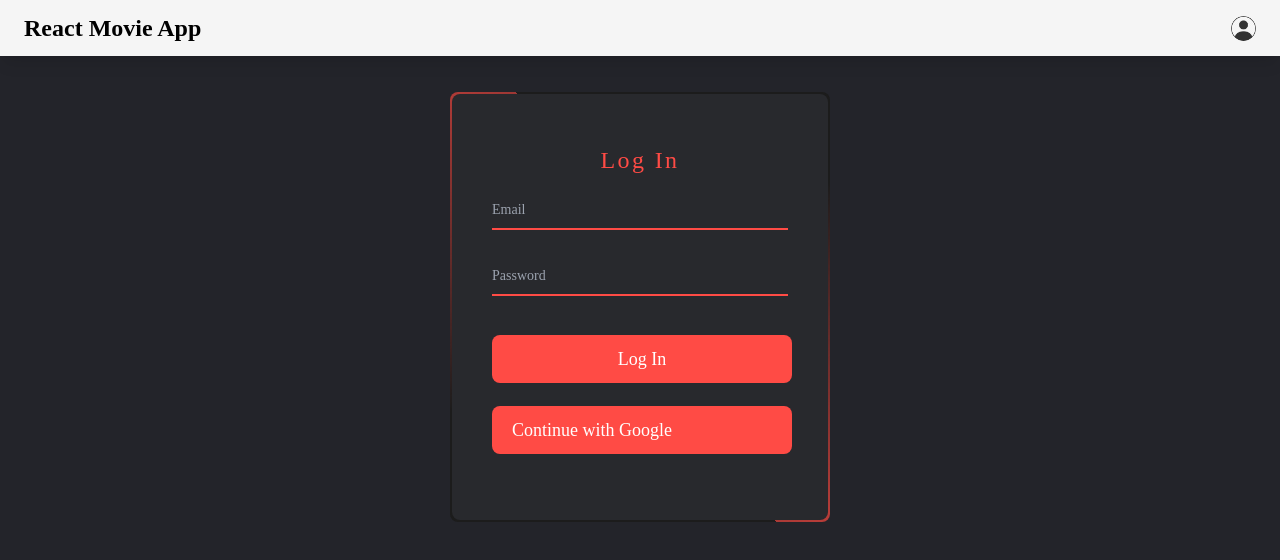
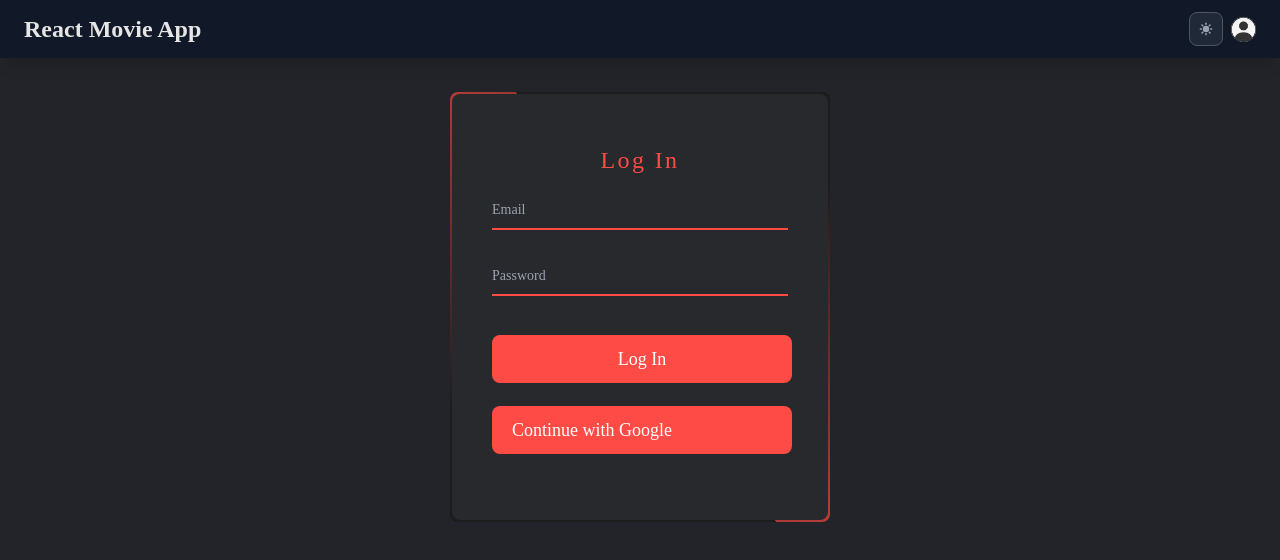
Before and after one commit to busratok/movie-app, a React (Create React App) app: page /login in a window 1280 px wide. Shown: the top 560 px of the page. Built offline with nearby package versions, Linux system fonts and the light colour scheme; no server answers; what tw-elements would draw is missing.

Commit message:
Dark mode and videosection are added

```diff
--- a/src/components/Navbar.jsx
+++ b/src/components/Navbar.jsx
@@ -2,6 +2,7 @@ import { useContext } from "react";
 import { Link } from "react-router-dom";
 import avatar from "../assets/icons/avatar.png";
 import { AuthContext } from "../context/AuthContext";
+import Switch from "./Switch";
 
 const Navbar = () => {
   const { currentUser, logOut } = useContext(AuthContext);
@@ -23,7 +24,7 @@ const Navbar = () => {
             {currentUser && (
               <h5 className="mr-2 capitalize">{currentUser.displayName}</h5>
             )}
-
+            <Switch />
             <div className="relative" data-te-dropdown-ref="">
               <span
                 className="hidden-arrow flex items-center whitespace-nowrap transition duration-150 ease-in-out motion-reduce:transition-none"
--- /dev/null
+++ b/src/components/Switch.jsx
@@ -0,0 +1,51 @@
+import React, { useState } from "react";
+
+const Switch = () => {
+  const [darkMode, setDarkMode] = useState(true);
+
+  if (darkMode) {
+    document.documentElement.classList.add("dark");
+  } else {
+    document.documentElement.classList.remove("dark");
+  }
+  return (
+    <div className="flex col-span-1 justify-end">
+      <button
+        type="button"
+        title="Toggle dark/light mode"
+        onClick={() => setDarkMode(!darkMode)}
+        className="flex items-center p-2 mr-2 text-xs font-medium text-gray-700 bg-white rounded-lg border border-gray-200 toggle-dark-state-example hover:bg-gray-100 hover:text-blue-700 focus:z-10 focus:ring-2 focus:ring-gray-300 dark:focus:ring-gray-500 dark:bg-gray-800 focus:outline-none dark:text-gray-400 dark:border-gray-600 dark:hover:text-white dark:hover:bg-gray-700"
+      >
+        {darkMode ? (
+          <svg
+            aria-hidden="true"
+            icon="sun"
+            className="w-4 h-4"
+            fill="currentColor"
+            viewBox="0 0 20 20"
+            xmlns="http://www.w3.org/2000/svg"
+          >
+            <path
+              d="M10 2a1 1 0 011 1v1a1 1 0 11-2 0V3a1 1 0 011-1zm4 8a4 4 0 11-8 0 4 4 0 018 0zm-.464 4.95l.707.707a1 1 0 001.414-1.414l-.707-.707a1 1 0 00-1.414 1.414zm2.12-10.607a1 1 0 010 1.414l-.706.707a1 1 0 11-1.414-1.414l.707-.707a1 1 0 011.414 0zM17 11a1 1 0 100-2h-1a1 1 0 100 2h1zm-7 4a1 1 0 011 1v1a1 1 0 11-2 0v-1a1 1 0 011-1zM5.05 6.464A1 1 0 106.465 5.05l-.708-.707a1 1 0 00-1.414 1.414l.707.707zm1.414 8.486l-.707.707a1 1 0 01-1.414-1.414l.707-.707a1 1 0 011.414 1.414zM4 11a1 1 0 100-2H3a1 1 0 000 2h1z"
+              fillRule="evenodd"
+              clipRule="evenodd"
+            />
+          </svg>
+        ) : (
+          <svg
+            aria-hidden="true"
+            icon="moon"
+            className="w-4 h-4"
+            fill="currentColor"
+            viewBox="0 0 20 20"
+            xmlns="http://www.w3.org/2000/svg"
+          >
+            <path d="M17.293 13.293A8 8 0 016.707 2.707a8.001 8.001 0 1010.586 10.586z" />
+          </svg>
+        )}
+      </button>
+    </div>
+  );
+};
+
+export default Switch;
--- /dev/null
+++ b/src/components/VideoSection.jsx
@@ -0,0 +1,23 @@
+import React from "react";
+
+const VideoSection = ({ videoKey }) => {
+  return (
+    <div className="w-10/12 md:w-3/5 mx-auto my-3">
+      <div
+        className="embed-responsive embed-responsive-16by9 relative w-full overflow-hidden rounded-xl"
+        style={{ paddingTop: "56.25%" }}
+      >
+        <iframe
+          className="embed-responsive-item absolute top-0 right-0 bottom-0 left-0 h-full w-full"
+          src={`https://www.youtube.com/embed/${videoKey}?autoplay=1&mute=1`}
+          allowFullScreen
+          title="YouTube video"
+          data-gtm-yt-inspected-2340190_699="true"
+          id={240632615}
+        />
+      </div>
+    </div>
+  );
+};
+
+export default VideoSection;
--- a/src/context/AuthContext.js
+++ b/src/context/AuthContext.js
@@ -3,12 +3,17 @@ import { auth } from "../auth/firebase";
 import {
   createUserWithEmailAndPassword,
   onAuthStateChanged,
+  sendPasswordResetEmail,
   signInWithEmailAndPassword,
   signOut,
   updateProfile,
 } from "firebase/auth";
 import { GoogleAuthProvider, signInWithPopup } from "firebase/auth";
-import { toastErrorNotify, toastSuccessNotify } from "../helpers/ToastNotify";
+import {
+  toastErrorNotify,
+  toastSuccessNotify,
+  toastWarnNotify,
+} from "../helpers/ToastNotify";
 import { useNavigate } from "react-router-dom";
 
 export const AuthContext = createContext();
@@ -81,8 +86,13 @@ const AuthContextProvider = ({ children }) => {
   const logOut = () => {
     signOut(auth);
   };
-
-  const values = { createUser, signUpProvider, signIn, logOut, currentUser };
+  const values = {
+    createUser,
+    signUpProvider,
+    signIn,
+    logOut,
+    currentUser,
+  };
   return <AuthContext.Provider value={values}>{children}</AuthContext.Provider>;
 };
 
--- a/src/pages/Login.jsx
+++ b/src/pages/Login.jsx
@@ -18,7 +18,7 @@ const Login = () => {
   };
   console.log(info);
   return (
-    <div className="overflow-hidden flex-1 h-screen justify-center items-center bg-[#23242a] dark">
+    <div className="overflow-hidden flex-1 h-screen justify-center items-center  dark:bg-gray-dark-main">
       <div className={`form-container mt-[5vh] w-[380px] h-[430px]`}>
         <form onSubmit={handleSubmit}>
           <h2 className="text-red-main text-2xl font-[500] text-center tracking-[0.1em] mb-3">
@@ -48,6 +48,7 @@ const Login = () => {
             />
             <label htmlFor="floating_password">Password</label>
           </div>
+
           <button className="btn-danger" type="submit">
             Log In
           </button>
--- a/src/pages/Main.jsx
+++ b/src/pages/Main.jsx
@@ -29,7 +29,7 @@ const Main = () => {
     }
   };
   return (
-    <>
+    <div className="dark:bg-gray-dark-main">
       <form className="flex justify-center p-2" onSubmit={handleSubmit}>
         <input
           type="search"
@@ -58,7 +58,7 @@ const Main = () => {
         )}
         {movies.length === 0 && <h2>The movie can not be found</h2>}
       </div>
-    </>
+    </div>
   );
 };
 
--- a/src/pages/MovieDetail.jsx
+++ b/src/pages/MovieDetail.jsx
@@ -1,13 +1,12 @@
 import axios from "axios";
 import React, { useContext, useEffect, useState } from "react";
 import { Link, useParams } from "react-router-dom";
+import VideoSection from "../components/VideoSection";
 import { MovieContext } from "../context/MovieContext";
-
-const defaultImg =
-  "https://images.unsplash.com/photo-1598899134739-24c46f58b8c0?ixlib=rb-4.0.3&ixid=MnwxMjA3fDB8MHxwaG90by1wYWdlfHx8fGVufDB8fHx8&auto=format&fit=crop&w=2056&q=80";
 
 const MovieDetail = () => {
   const [moviedetails, setMoviedetails] = useState("");
+  const [videoKey, setVideoKey] = useState();
   const { id } = useParams();
   const {
     title,
@@ -18,11 +17,12 @@ const MovieDetail = () => {
     vote_count,
   } = moviedetails;
 
-  const { API_KEY, getMovies } = useContext(MovieContext);
+  const { API_KEY } = useContext(MovieContext);
   const DETAIL_API = `https://api.themoviedb.org/3/movie/${id}?api_key=${API_KEY}`;
   const baseImageUrl = "https://image.tmdb.org/t/p/w1280";
   const defaultImg =
     "https://images.unsplash.com/photo-1598899134739-24c46f58b8c0?ixlib=rb-4.0.3&ixid=MnwxMjA3fDB8MHxwaG90by1wYWdlfHx8fGVufDB8fHx8&auto=format&fit=crop&w=2056&q=80";
+  const videoUrl = `https://api.themoviedb.org/3/movie/${id}/videos?api_key=${API_KEY}`;
 
   const getDetails = async () => {
     let { data } = await axios(DETAIL_API);
@@ -30,14 +30,21 @@ const MovieDetail = () => {
     console.log(data);
   };
 
+  const getVideo = async () => {
+    let { data } = await axios(videoUrl);
+    console.log(data.results);
+    setVideoKey(data.results[1].key);
+  };
+
   useEffect(() => {
     getDetails();
+    getVideo();
   }, []);
 
   return (
-    <div className="md:container px-10 mx-auto py-5">
+    <div className="md:container px-10 mx-auto py-5  dark:bg-gray-dark-main">
       <h1 className="text-center text-white text-3xl">{title}</h1>
-
+      {videoKey && <VideoSection videoKey={videoKey} />}
       <div className="md:container flex justify-center px-10">
         <div className="flex flex-col lg:flex-row max-w-6xl rounded-lg bg-gray-100 shadow-lg">
           <img
@@ -45,14 +52,16 @@ const MovieDetail = () => {
             src={poster_path ? baseImageUrl + poster_path : defaultImg}
             alt="poster"
           />
-          <div className="p-6 flex flex-col justify-between">
+          <div className="p-6 flex flex-col justify-between dark:bg-gray-dark-main ">
             <div>
-              <h5 className="text-gray-900 text-xl font-medium mb-2">
+              <h5 className="text-gray-900 text-xl font-medium mb-2 dark:text-white">
                 Overview
               </h5>
-              <p className="text-gray-700 text-base mb-4">{overview}</p>
+              <p className="text-gray-700 text-base mb-4 dark:text-white">
+                {overview}
+              </p>
             </div>
-            <ul className="bg-gray-100 rounded-lg border border-gray-400 text-gray-900">
+            <ul className="bg-gray-100 rounded-lg border border-gray-400 text-gray-900 dark:bg-gray-dark-main dark:text-white">
               <li className="px-6 py-2 border-b border-gray-400 w-full rounded-t-lg">
                 {"Release Date : " + release_date}
               </li>
--- a/src/pages/Register.jsx
+++ b/src/pages/Register.jsx
@@ -21,7 +21,7 @@ const Register = () => {
   };
   console.log(info);
   return (
-    <div className="overflow-hidden flex-1 h-screen justify-center items-center bg-[#23242a] dark">
+    <div className="overflow-hidden flex-1 h-screen justify-center items-center dark:bg-gray-dark-main">
       <div className={`form-container mt-[5vh] w-[380px] h-[580px]`}>
         <form onSubmit={handleSubmit}>
           <h2 className="text-red-main text-2xl font-[500] text-center tracking-[0.1em] mb-3">
```
